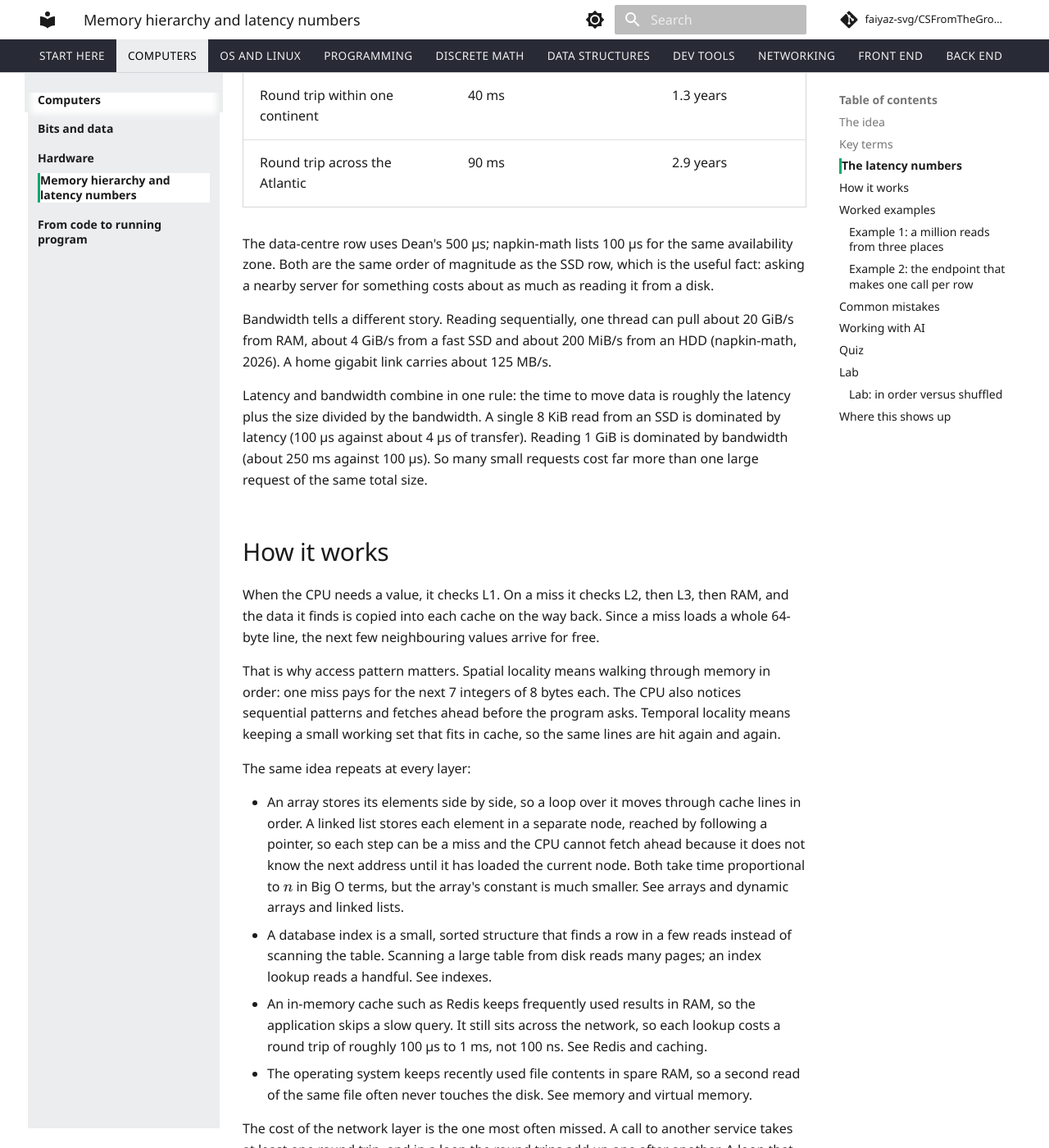
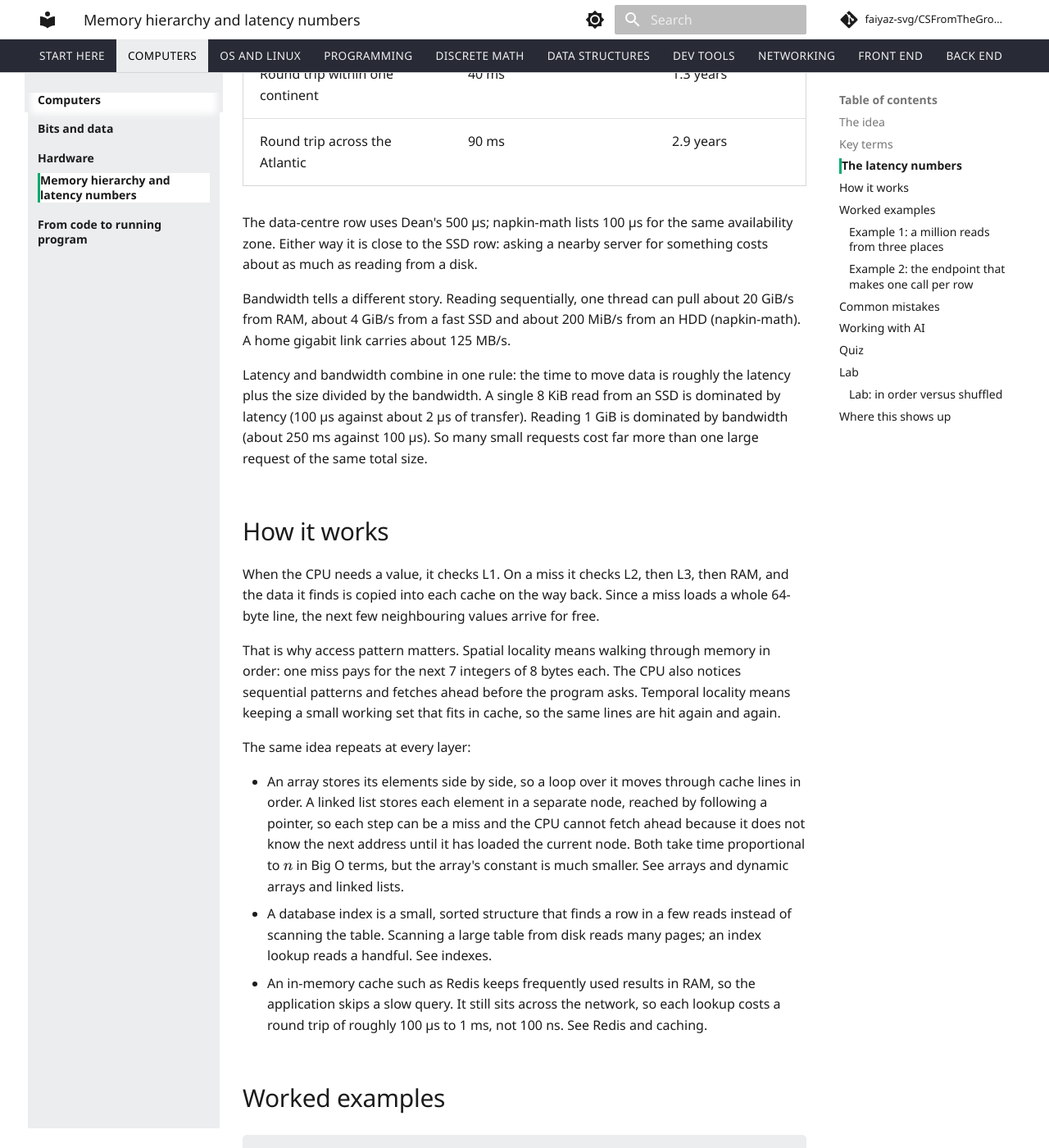
Before and after one commit to faiyaz-svg/CSFromTheGroundUp, an MkDocs documentation site: the page built from docs/01-how-computers-work/02-hardware/04-memory-hierarchy-and-latency-numbers.md, in a window 1280 px wide and 1400 px high, scrolled down 3537 px. Shown: the whole window at 82% size. Built offline with MkDocs 1.6.1 and Material for MkDocs 9.7.7, drawn with Linux system fonts in a browser that asks for light colours; comment, search, counter and statistics services are not loaded; some of the changed text lies outside the part shown.

Commit message:
fix memory hierarchy figures

```diff
--- a/docs/01-how-computers-work/02-hardware/04-memory-hierarchy-and-latency-numbers.md
+++ b/docs/01-how-computers-work/02-hardware/04-memory-hierarchy-and-latency-numbers.md
@@ -39,7 +39,7 @@
 
 ## The latency numbers
 
-The list known as "latency numbers every programmer should know" goes back to a table of timings on [Peter Norvig's page](https://norvig.com/21-days.html), which Jeff Dean later popularised in talks. Its figures date from the early 2000s. Colin Scott's [interactive version](https://colin-scott.github.io/personal_website/research/interactive_latency.html) extrapolates them by year. A more recent source is Simon Eskildsen's [napkin-math](https://github.com/sirupsen/napkin-math), last measured in October 2026 on cloud virtual machines. L3 latency is not in those lists; the figure below comes from [Chips and Cheese's cache tests](https://chipsandcheese.com/p/previewing-meteor-lake-at-ces).
+The list known as "latency numbers every programmer should know" goes back to a table of timings on [Peter Norvig's page](https://norvig.com/21-days.html), which Jeff Dean later popularised in talks. Its figures date from the early 2000s. Colin Scott's [interactive version](https://colin-scott.github.io/personal_website/research/interactive_latency.html) extrapolates them by year. A more recent source is Simon Eskildsen's [napkin-math](https://github.com/sirupsen/napkin-math), measured on cloud virtual machines. L3 latency is not in those lists; the figure below comes from [Chips and Cheese's cache tests](https://chipsandcheese.com/p/previewing-meteor-lake-at-ces).
 
 Treat every value as an order of magnitude, not a measurement of your machine. A different CPU, SSD model or cloud region can move a number by two or three times. What matters is the ratio between rows.
 
@@ -58,11 +58,11 @@
 | Round trip within one continent | 40 ms | 1.3 years |
 | Round trip across the Atlantic | 90 ms | 2.9 years |
 
-The data-centre row uses Dean's 500 µs; napkin-math lists 100 µs for the same availability zone. Both are the same order of magnitude as the SSD row, which is the useful fact: asking a nearby server for something costs about as much as reading it from a disk.
+The data-centre row uses Dean's 500 µs; napkin-math lists 100 µs for the same availability zone. Either way it is close to the SSD row: asking a nearby server for something costs about as much as reading from a disk.
 
-Bandwidth tells a different story. Reading sequentially, one thread can pull about 20 GiB/s from RAM, about 4 GiB/s from a fast SSD and about 200 MiB/s from an HDD (napkin-math, 2026). A home gigabit link carries about 125 MB/s.
+Bandwidth tells a different story. Reading sequentially, one thread can pull about 20 GiB/s from RAM, about 4 GiB/s from a fast SSD and about 200 MiB/s from an HDD (napkin-math). A home gigabit link carries about 125 MB/s.
 
-Latency and bandwidth combine in one rule: the time to move data is roughly the latency plus the size divided by the bandwidth. A single 8 KiB read from an SSD is dominated by latency (100 µs against about 4 µs of transfer). Reading 1 GiB is dominated by bandwidth (about 250 ms against 100 µs). So many small requests cost far more than one large request of the same total size.
+Latency and bandwidth combine in one rule: the time to move data is roughly the latency plus the size divided by the bandwidth. A single 8 KiB read from an SSD is dominated by latency (100 µs against about 2 µs of transfer). Reading 1 GiB is dominated by bandwidth (about 250 ms against 100 µs). So many small requests cost far more than one large request of the same total size.
 
 ## How it works
 
@@ -75,9 +75,6 @@
 - An array stores its elements side by side, so a loop over it moves through cache lines in order. A linked list stores each element in a separate node, reached by following a pointer, so each step can be a miss and the CPU cannot fetch ahead because it does not know the next address until it has loaded the current node. Both take time proportional to $n$ in Big O terms, but the array's constant is much smaller. See arrays and dynamic arrays<!-- link: ../../05-data-structures-and-algorithms/02-data-structures/01-arrays-and-dynamic-arrays.md --> and linked lists<!-- link: ../../05-data-structures-and-algorithms/02-data-structures/02-linked-lists.md -->.
 - A database index is a small, sorted structure that finds a row in a few reads instead of scanning the table. Scanning a large table from disk reads many pages; an index lookup reads a handful. See indexes<!-- link: ../../10-databases-sql-and-postgres/04-postgres-in-depth/01-indexes.md -->.
 - An in-memory cache such as Redis keeps frequently used results in RAM, so the application skips a slow query. It still sits across the network, so each lookup costs a round trip of roughly 100 µs to 1 ms, not 100 ns. See Redis and caching<!-- link: ../../10-databases-sql-and-postgres/05-databases-in-apps/04-redis-and-caching.md -->.
-- The operating system keeps recently used file contents in spare RAM, so a second read of the same file often never touches the disk. See memory and virtual memory<!-- link: ../../02-operating-systems-and-linux/01-os-concepts/03-memory-and-virtual-memory.md -->.
-
-The cost of the network layer is the one most often missed. A call to another service takes at least one round trip, and in a loop the round trips add up one after another. A loop that makes one API or database call per item pays the full latency for every item, as the next example shows.
 
 ## Worked examples
 
@@ -136,8 +133,6 @@
 Watch out: treating the table as exact. These are orders of magnitude from different machines and different years. Use them to decide whether a design is plausible, then measure your own system. A claim like "this will take 3.2 ms" cannot come from this table; "this is in the milliseconds, not the nanoseconds" can.
 
 Watch out: assuming a cache always helps. A cache only helps when the same data is reused. A loop that reads each item once, with no pattern the CPU can predict, misses on nearly every access. The same holds one level up: a Redis cache with a low hit rate adds a network round trip to every request and saves little.
-
-Watch out: confusing latency with bandwidth. A fast link does not make a single small request fast. A 10 Gbps connection with a 100 ms round trip still takes at least 100 ms to answer one question.
 
 </div>
 
```
